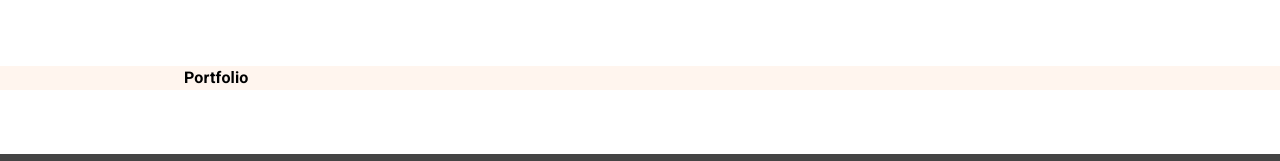
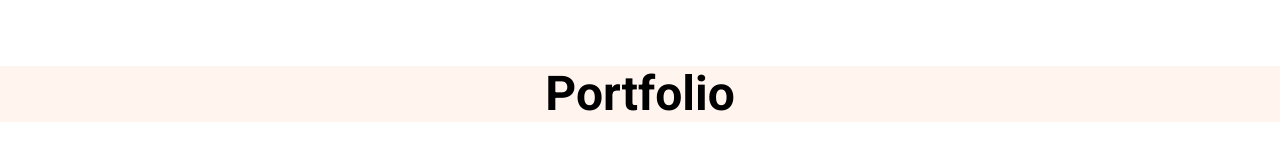
Before and after one commit to dannyhannyford/portfolio, a React app: page / in a window 1280 px wide. Shown: the part 1070-1231 px from the top of the page. Built offline with nearby package versions, Linux system fonts and the light colour scheme.

Commit message:
uniform section titles

```diff
--- a/client/src/components/Contact.jsx
+++ b/client/src/components/Contact.jsx
@@ -52,7 +52,7 @@ const Contact = () => {
           justify="center"
           alignItems="center"
           >
-            <Typography variant="h3">
+            <Typography variant="h3" gutterBottom>
               <Box fontWeight="fontWeightBold" color="white">
                 Contact
               </Box>
--- a/client/src/components/Portfolio.jsx
+++ b/client/src/components/Portfolio.jsx
@@ -6,9 +6,9 @@ import Container from '@material-ui/core/Container';
 const Portfolio = () => {
   return (
     <div id="portfolio">
-      <Container maxWidth="md">
-        <Typography >
-          <Box fontWeight="fontWeightBold" textAlign="left">
+      <Container maxWidth="lg">
+        <Typography variant="h3" gutterBottom>
+          <Box fontWeight="fontWeightBold" textAlign="center">
             Portfolio
           </Box>
         </Typography>
```
